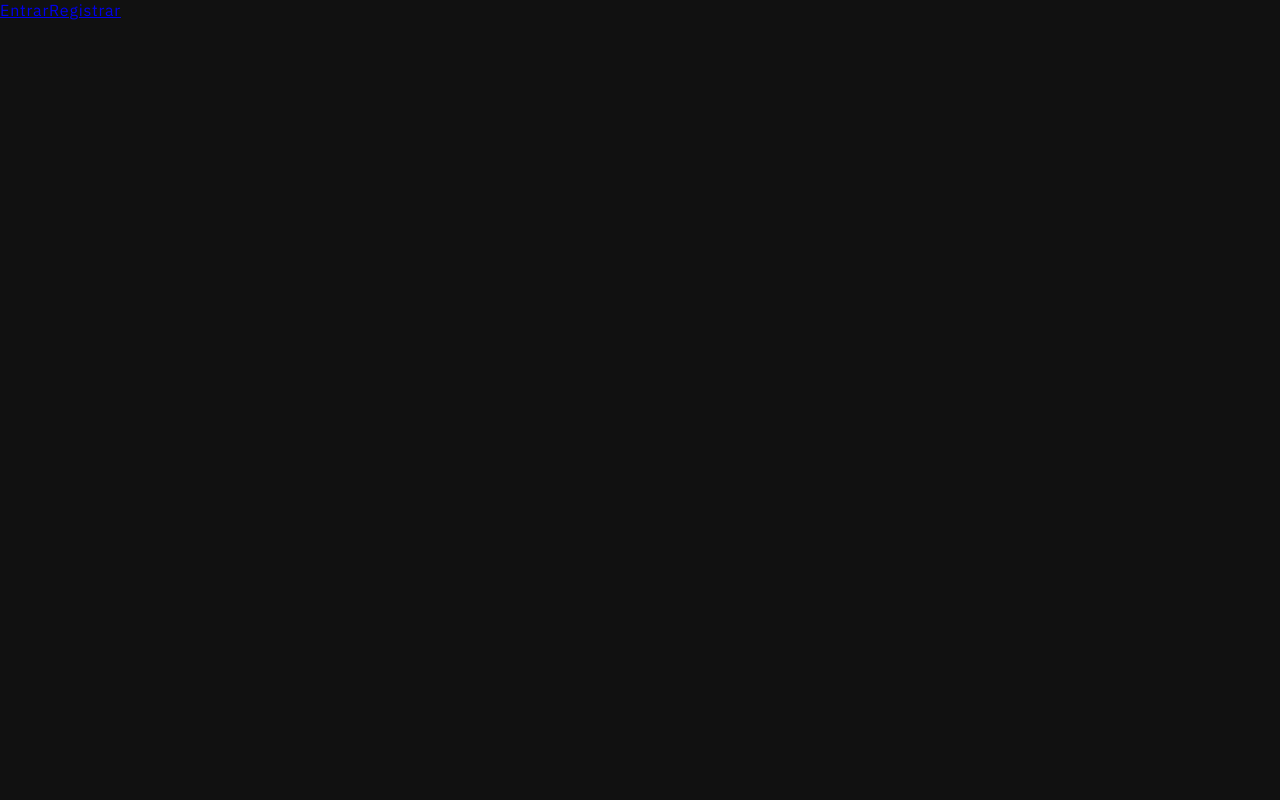
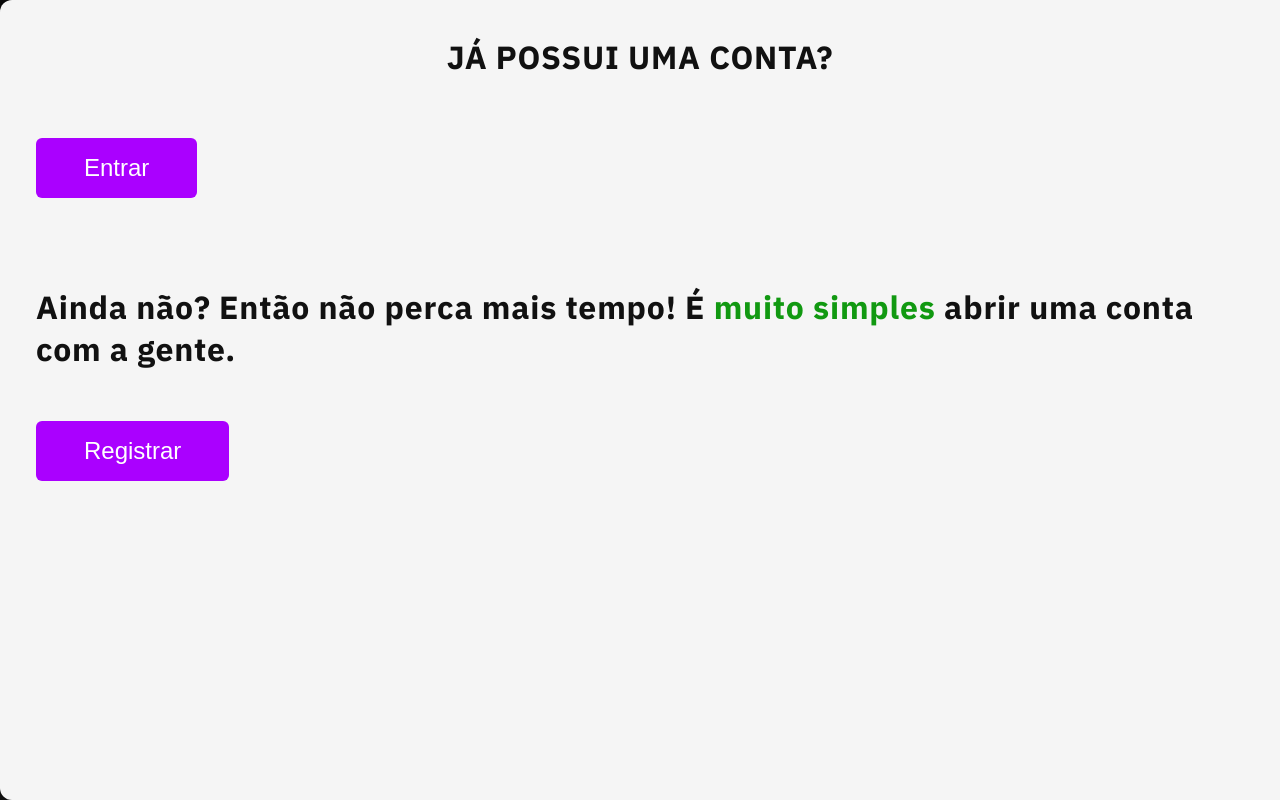
Before and after one commit to filipegallodev/banco-digital, a React (Vite) app in the folder frontend/: page / in a window 1280 px wide. Built offline with nearby package versions, Linux system fonts and the light colour scheme.

Commit message:
firstscreen working and styles

```diff
--- /dev/null
+++ b/frontend/src/components/FirstScreen/FirstScreen.css
@@ -0,0 +1,54 @@
+@charset "UTF-8";
+
+.nav-container {
+  width: 100%;
+  height: 100vh;
+  background-color: #f5f5f5;
+  border-radius: 12px 0 0 12px;
+  padding: 24px 36px;
+  box-shadow: -4px -4px 4px rgba(0, 0, 0, 0.5);
+  box-sizing: border-box;
+  display: flex;
+  justify-content: flex-start;
+  flex-wrap: wrap;
+}
+
+.nav-container .primary-title {
+  width: 100%;
+}
+
+.nav-container .secundary-title {
+  margin-top: 64px;
+  width: 100%;
+  font-size: 2rem;
+}
+
+strong {
+  color: #191;
+}
+
+.login-register {
+  font-size: 1.5rem;
+  background-color: #a0f;
+  padding: 16px 48px;
+  border: none;
+  border-radius: 6px;
+  margin: 24px 0;
+  color: #fff;
+  font-weight: 500;
+  transition: 0.2s;
+  cursor: pointer;
+}
+
+.login-register:hover {
+  background-color: #60b;
+}
+
+@media (max-width: 1000px) {
+  .nav-container {
+    height: 100%;
+    margin: 0 12px 48px 12px;
+    border-radius: 12px;
+    box-sizing: border-box;
+  }
+}
--- a/frontend/src/components/FirstScreen/FirstScreen.tsx
+++ b/frontend/src/components/FirstScreen/FirstScreen.tsx
@@ -1,12 +1,25 @@
 import React from "react";
 import { NavLink } from "react-router-dom";
 
+import "./FirstScreen.css";
+
 const FirstScreen = () => {
   return (
-    <nav>
-      <NavLink to="login">Entrar</NavLink>
-      <NavLink to="register">Registrar</NavLink>
-    </nav>
+    <div className="nav-container">
+      <nav>
+        <h2 className="primary-title">Já possui uma conta?</h2>
+        <NavLink to="login">
+          <button className="login-register">Entrar</button>
+        </NavLink>
+        <h2 className="secundary-title">
+          Ainda não? Então não perca mais tempo! É{" "}
+          <strong>muito simples</strong> abrir uma conta com a gente.
+        </h2>
+        <NavLink to="register">
+          <button className="login-register">Registrar</button>
+        </NavLink>
+      </nav>
+    </div>
   );
 };
 
```
